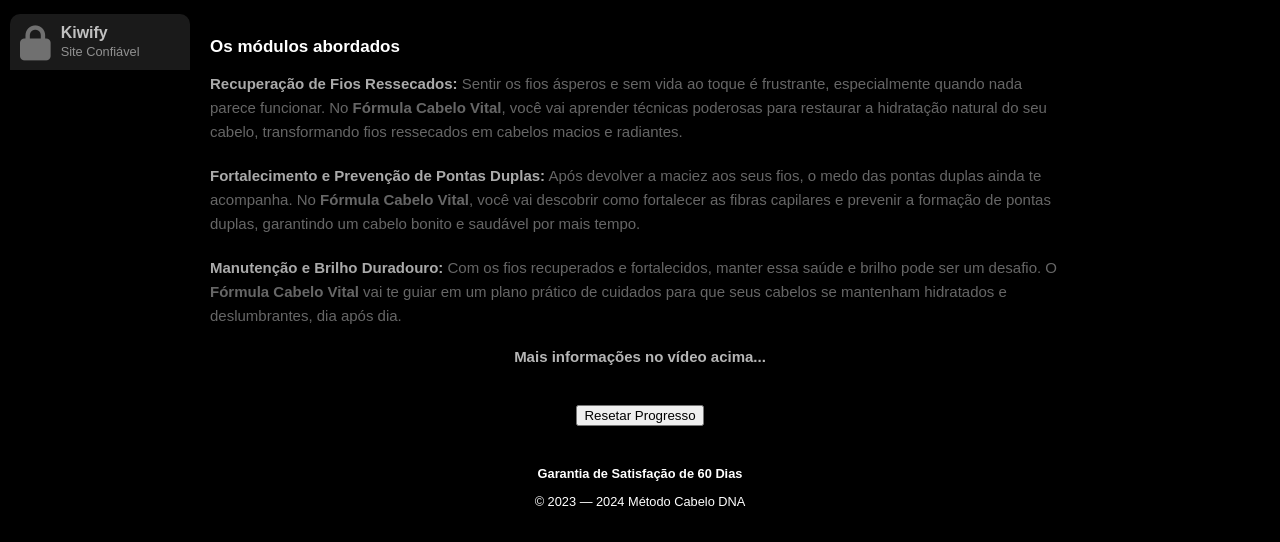
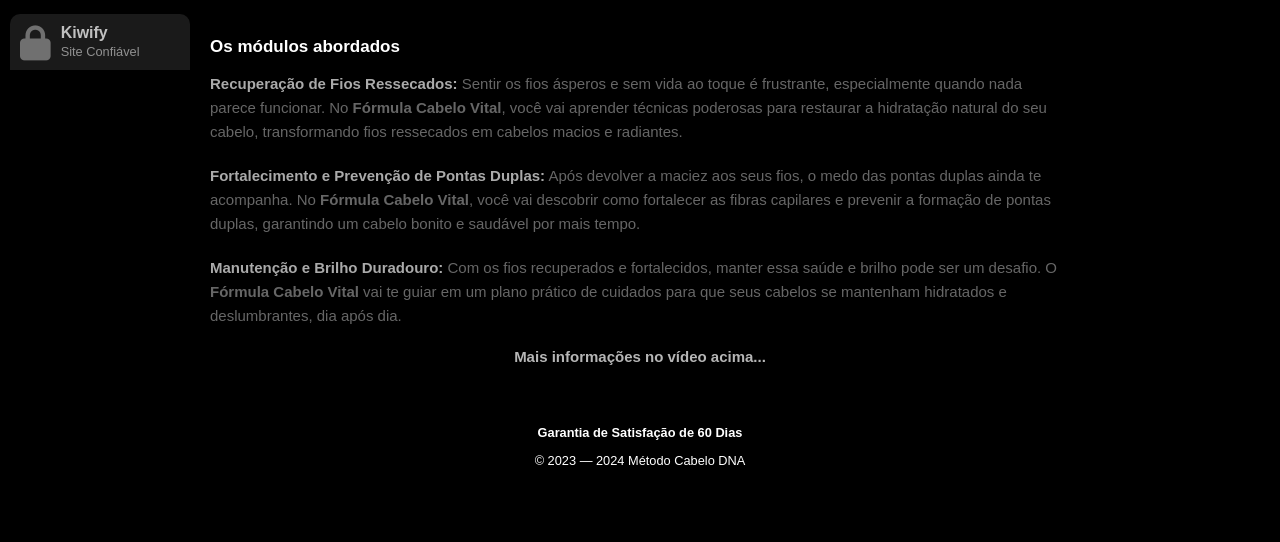
Before and after one commit to metodocabelodna/oficial, a plain HTML site: page index.html in a window 1280 px wide. Shown: the part 730-1272 px from the top of the page. After the commit the page ends 1231 px from the top, so only its background shows below. Drawn offline with Linux system fonts and the light colour scheme.

Commit message:
Update index.html

```diff
--- a/index.html
+++ b/index.html
@@ -439,9 +439,6 @@
             <div class="cont3">Mais informações no vídeo acima...</div>
         </div>
 
-        <!-- Botão para resetar o progresso do vídeo -->
-        <button id="resetBtn" onclick="resetVideoProgress()">Resetar Progresso</button>
-
         <div class="footer-info">
             <p><strong>Garantia de Satisfação de 60 Dias</strong></p>
             <p>© 2023 — 2024 Método Cabelo DNA</p>
```
